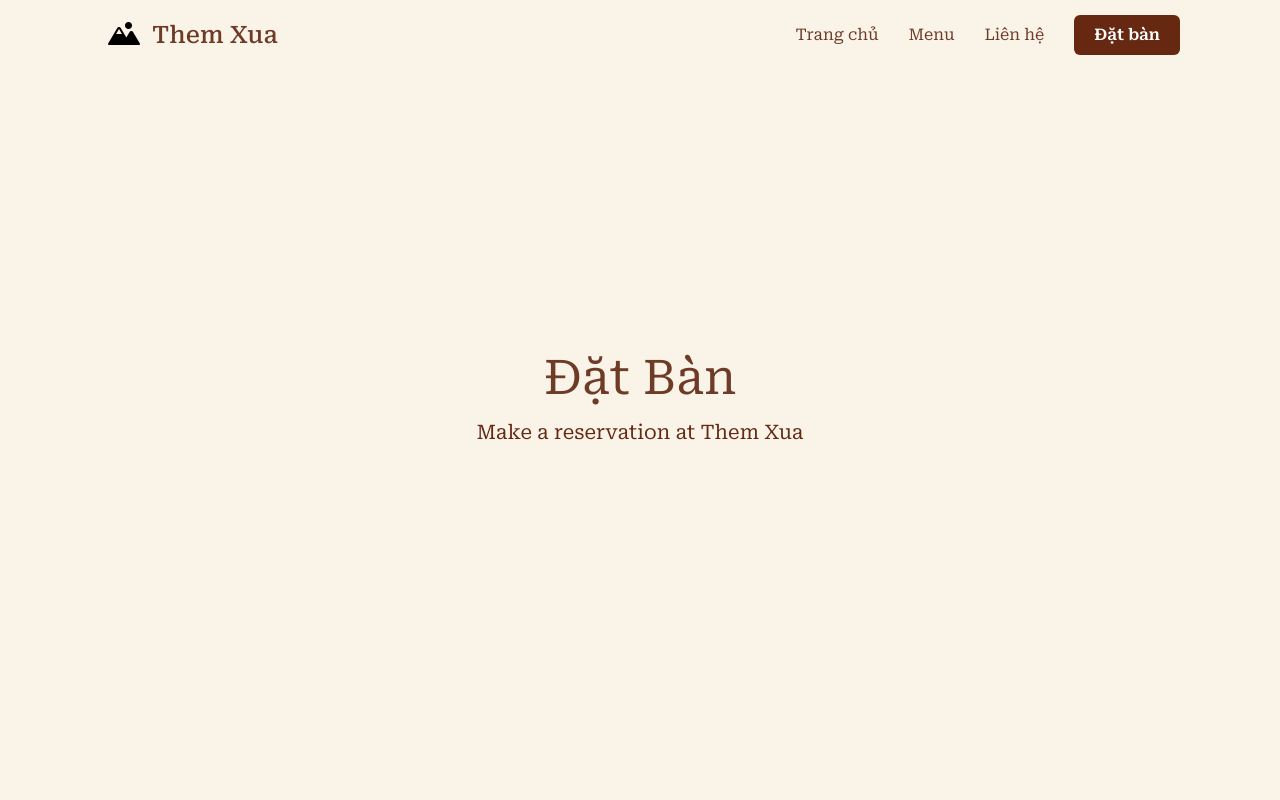
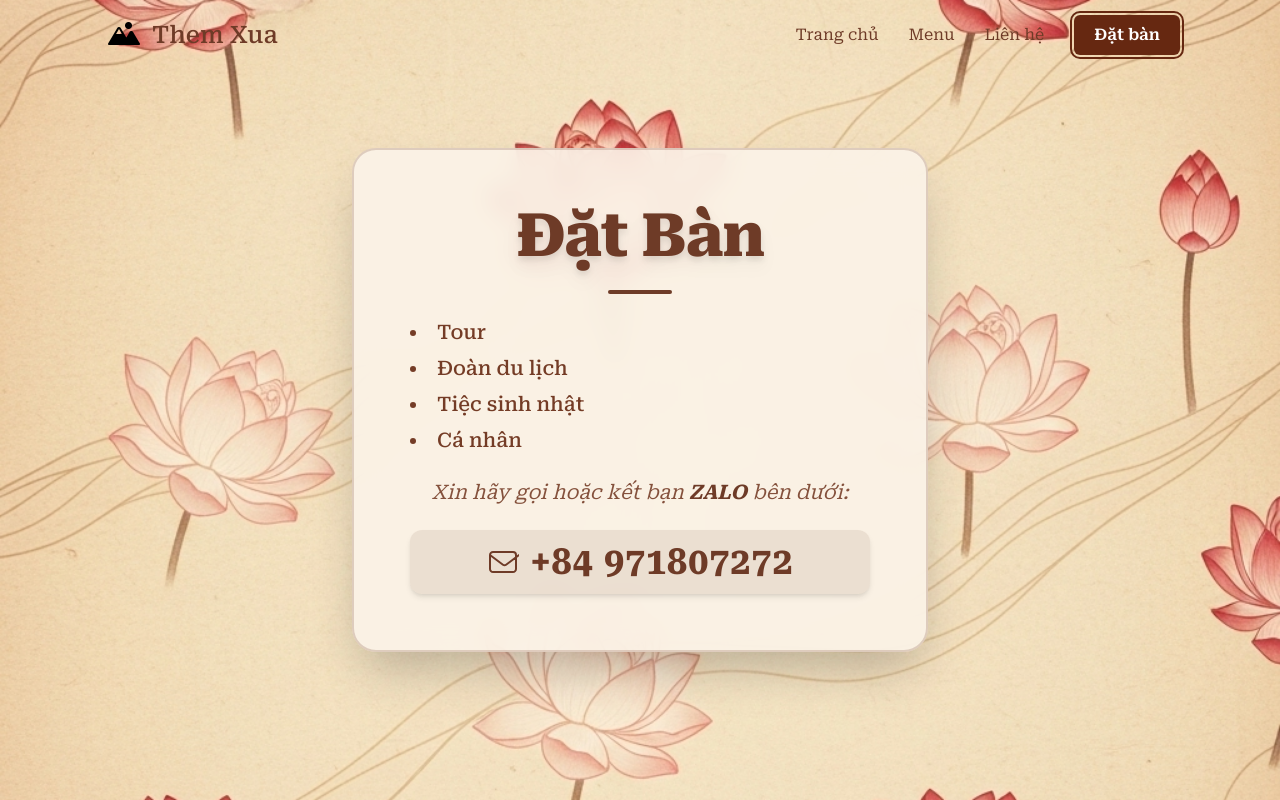
Before and after one commit to LJFamily2/NextJS_ThemXua, a Next.js app in the folder themxua/frontend/: page /booking in a window 1280 px wide. Built offline with nearby package versions, Linux system fonts and the light colour scheme.

Commit message:
Refactor code structure for improved readability and maintainability

```diff
--- a/themxua/frontend/app/booking/page.tsx
+++ b/themxua/frontend/app/booking/page.tsx
@@ -1,16 +1,51 @@
 export default function BookingPage() {
   return (
-    <div className="min-h-screen bg-themxua-background">
-      <section className="h-screen flex items-center justify-center">
-        <div className="text-center">
-          <h1 className="text-5xl font-dm-serif text-themxua-primary mb-4">
-            Đặt Bàn
-          </h1>
-          <p className="text-xl font-instrument text-themxua-secondary">
-            Make a reservation at Them Xua
-          </p>
+    <section className="relative min-h-screen flex items-center justify-center px-2 sm:px-4 md:px-8 py-8">
+      {/* background */}
+      <div
+        className="absolute inset-0 bg-cover bg-center"
+        style={{ backgroundImage: "url('/images/booking-background.png')" }}
+      ></div>
+
+      {/* overlay text */}
+      <div className="relative z-10 bg-themxua-cream/90 p-4 sm:p-8 md:p-10 lg:p-14 rounded-2xl md:rounded-3xl shadow-2xl text-themxua-secondary w-full max-w-md sm:max-w-lg md:max-w-xl flex flex-col items-center border-2 border-themxua-primary/20 backdrop-blur-md">
+        <h1 className="text-center text-3xl sm:text-4xl md:text-5xl lg:text-6xl font-extrabold text-themxua-primary mb-4 sm:mb-6 tracking-tight drop-shadow-lg">
+          Đặt Bàn
+        </h1>
+        <div className="w-12 sm:w-16 h-1 bg-themxua-primary rounded-full mb-4 sm:mb-6"></div>
+        <ul className="w-full list-disc list-inside text-base sm:text-lg md:text-xl font-medium space-y-2 mb-4 sm:mb-6 text-themxua-secondary/90">
+          <li>Tour</li>
+          <li>Đoàn du lịch</li>
+          <li>Tiệc sinh nhật</li>
+          <li>Cá nhân</li>
+        </ul>
+        <p className="text-base sm:text-lg md:text-xl font-instrument mb-4 sm:mb-6 text-themxua-secondary/80 italic text-center">
+          Xin hãy gọi hoặc kết bạn{' '}
+          <span className="font-bold text-themxua-primary">ZALO</span> bên dưới:
+        </p>
+        <div className="flex flex-col sm:flex-row items-center gap-2 sm:gap-3 bg-themxua-primary/10 px-4 sm:px-6 py-2 sm:py-3 rounded-xl shadow-md w-full justify-center">
+          <svg
+            xmlns="http://www.w3.org/2000/svg"
+            fill="none"
+            viewBox="0 0 24 24"
+            strokeWidth={1.5}
+            stroke="currentColor"
+            className="w-7 h-7 sm:w-8 sm:h-8 text-themxua-primary"
+          >
+            <path
+              strokeLinecap="round"
+              strokeLinejoin="round"
+              d="M2.25 6.75v10.5A2.25 2.25 0 004.5 19.5h15a2.25 2.25 0 002.25-2.25V6.75M2.25 6.75A2.25 2.25 0 014.5 4.5h15a2.25 2.25 0 012.25 2.25M2.25 6.75l9.72 7.29c.66.5 1.68.5 2.34 0l9.72-7.29"
+            />
+          </svg>
+          <a
+            href="tel:+84971807272"
+            className="text-2xl sm:text-3xl md:text-4xl font-dm-serif text-themxua-primary font-bold tracking-wide select-all focus:outline-none focus:ring-2 focus:ring-themxua-primary/50 transition"
+          >
+            +84 971807272
+          </a>
         </div>
-      </section>
-    </div>
+      </div>
+    </section>
   );
 }
--- a/themxua/frontend/app/components/ThemXuaHeader.tsx
+++ b/themxua/frontend/app/components/ThemXuaHeader.tsx
@@ -81,12 +81,14 @@ const ThemXuaHeader = () => {
             </Link>
           ))}{' '}
           {/* Booking Button */}
-          <Link
+            <Link
             href="/booking"
-            className="text-white font-instrument font-semibold text-base leading-none px-5 py-2.5 rounded-md h-10 flex items-center justify-center transition-all duration-200 hover:shadow-lg hover:scale-105 active:scale-95 bg-[#662811] hover:outline hover:outline-2 hover:outline-[#662811] hover:outline-offset-2 focus:outline focus:outline-2 focus:outline-[#662811] focus:outline-offset-2"
-          >
+            className={`text-white font-instrument font-semibold text-base leading-none px-5 py-2.5 rounded-md h-10 flex items-center justify-center transition-all duration-200 hover:shadow-lg hover:scale-105 active:scale-95 bg-[#662811] hover:outline hover:outline-2 hover:outline-[#662811] focus:outline focus:outline-2 focus:outline-[#662811] ${
+              isActiveLink('/booking') ? 'outline outline-2 outline-[#662811] outline-offset-2' : 'hover:outline-offset-2 focus:outline-offset-2'
+            }`}
+            >
             Đặt bàn
-          </Link>
+            </Link>
         </div>
 
         {/* Mobile Menu Button */}
```
Also changed, not shown: themxua/frontend/public/images/booking-background.png (added).
